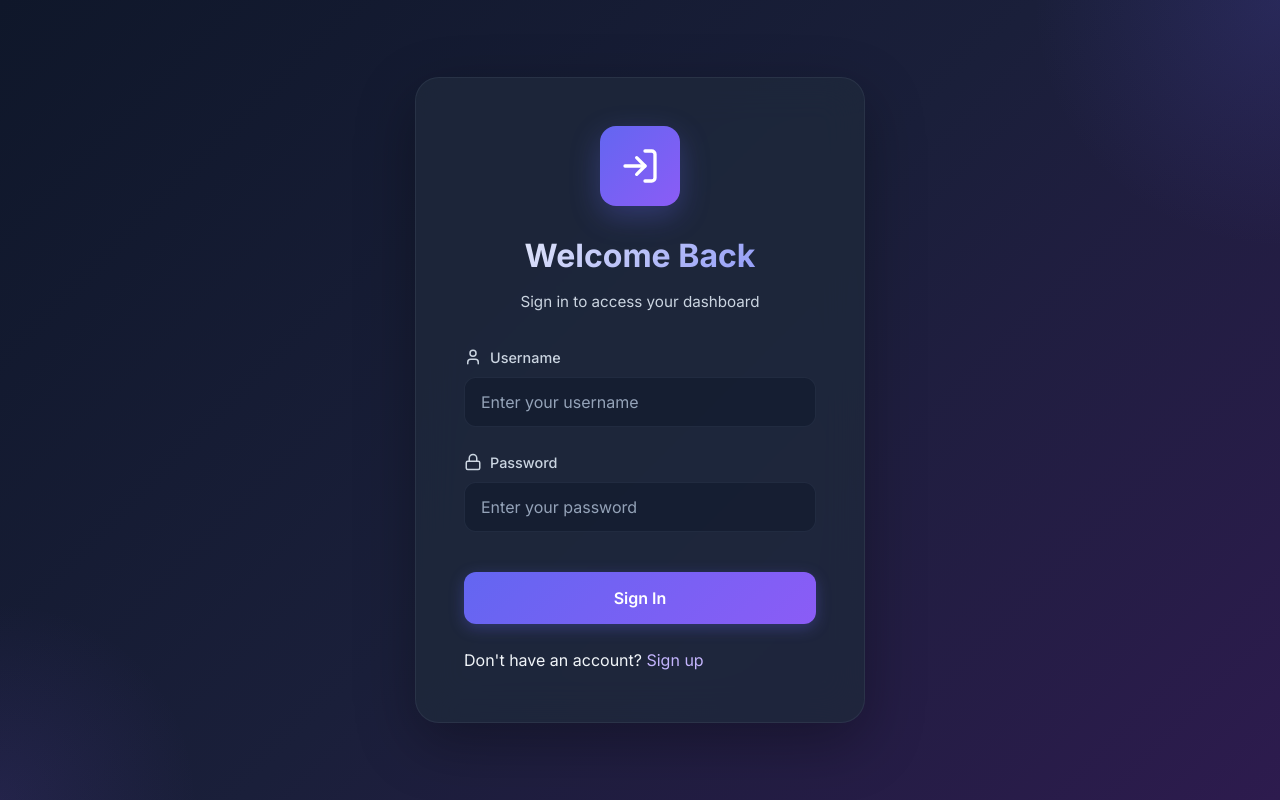
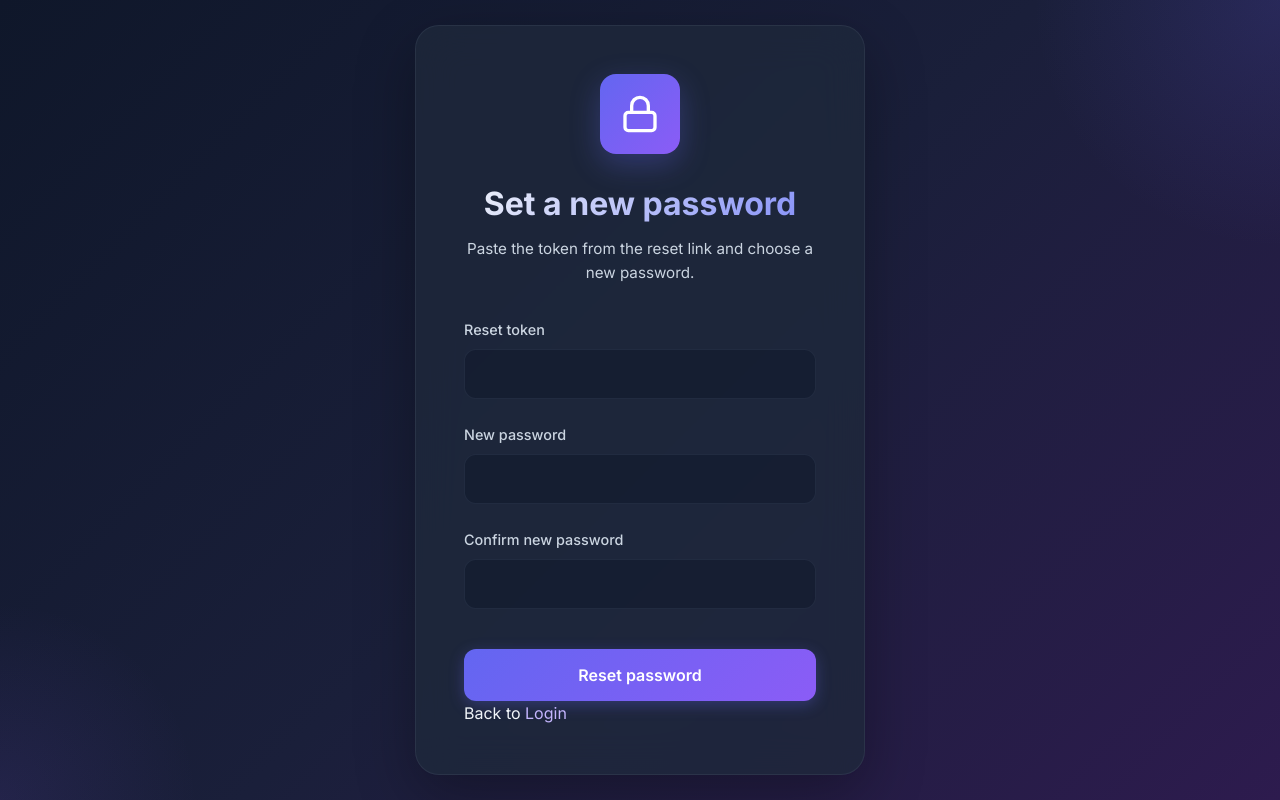
Before and after one commit to jiacomas/MNL-project, a React app in the folder frontend/: page /reset-password in a window 1280 px wide. Before the commit this address led to /login. Built offline with nearby package versions, Linux system fonts and the light colour scheme; no server answers; the HTML template or start-up script is replaced by a standard one.

Commit message:
frontend - reset password (#87)

```diff
--- a/frontend/src/App.jsx
+++ b/frontend/src/App.jsx
@@ -9,6 +9,8 @@ import AdminDashboard from './pages/AdminDashboard';
 import UserDashboard from './pages/UserDashboard';
 import Movies from './pages/Movies';
 import MovieDetail from './pages/MovieDetail';
+import RequestPasswordReset from './pages/RequestPasswordReset';
+import ResetPassword from './pages/ResetPassword';
 import './App.css';
 
 const RedirectToDashboard = () => {
@@ -35,9 +37,13 @@ function App() {
     <AuthProvider>
       <BrowserRouter>
         <Routes>
+          {/* Public auth routes */}
           <Route path="/login" element={<Login />} />
           <Route path="/signup" element={<Signup />} />
+          <Route path="/forgot-password" element={<RequestPasswordReset />} />
+          <Route path="/reset-password" element={<ResetPassword />} />
 
+          {/* Protected app routes */}
           <Route
             element={
               <ProtectedRoute>
@@ -59,6 +65,7 @@ function App() {
             <Route path="/movies/:movieId" element={<MovieDetail />} />
           </Route>
 
+          {/* Root + fallback */}
           <Route path="/" element={<RedirectToDashboard />} />
           <Route path="*" element={<Navigate to="/" replace />} />
         </Routes>
--- a/frontend/src/pages/Login.jsx
+++ b/frontend/src/pages/Login.jsx
@@ -106,6 +106,10 @@ const Login = () => {
             <p>
               Don't have an account? <Link to="/signup">Sign up</Link>
             </p>
+            <p>
+              Forgot your password?{' '}
+              <Link to="/forgot-password">Reset it here</Link>
+            </p>
           </div>
         </form>
       </motion.div>
--- /dev/null
+++ b/frontend/src/pages/RequestPasswordReset.jsx
@@ -0,0 +1,145 @@
+import React, { useState } from 'react';
+import axios from 'axios';
+import { useNavigate, Link } from 'react-router-dom';
+import { useAuth } from '../context/AuthContext';
+import { Lock } from 'lucide-react';
+import { motion } from 'framer-motion';
+
+const RequestPasswordReset = () => {
+  const { API_URL } = useAuth();
+  const navigate = useNavigate();
+
+  const [email, setEmail] = useState('');
+  const [resetLink, setResetLink] = useState('');
+  const [token, setToken] = useState('');
+  const [loading, setLoading] = useState(false);
+  const [error, setError] = useState('');
+  const [success, setSuccess] = useState('');
+
+  const handleSubmit = async (e) => {
+    e.preventDefault();
+    setLoading(true);
+    setError('');
+    setSuccess('');
+    setResetLink('');
+    setToken('');
+
+    try {
+      const res = await axios.post(`${API_URL}/auth/request-reset`, {
+        email,
+      });
+
+      const link = res.data?.reset_link || '';
+      setResetLink(link);
+
+      // pull the token id out of ".../reset-password/<token>"
+      const parts = link.split('/');
+      const lastPart = parts[parts.length - 1];
+      if (lastPart && lastPart !== 'reset-password') {
+        setToken(lastPart);
+      }
+
+      setSuccess('Reset link generated. Copy the token or link below.');
+    } catch (err) {
+      console.error(err);
+      setError(
+        err?.response?.data?.detail ||
+          'Could not create reset link. Please check your email and try again.'
+      );
+    } finally {
+      setLoading(false);
+    }
+  };
+
+  const goToConfirm = () => {
+    if (token) {
+      navigate('/reset-password', { state: { token } });
+    } else {
+      navigate('/reset-password');
+    }
+  };
+
+  return (
+    <div className="login-container">
+      <motion.div
+        className="login-card"
+        initial={{ opacity: 0, y: 20 }}
+        animate={{ opacity: 1, y: 0 }}
+        transition={{ duration: 0.5 }}
+      >
+        <div className="login-header">
+          <div className="logo-container">
+            <Lock className="logo-icon" />
+          </div>
+          <h1>Forgot your password?</h1>
+          <p>Enter your registered email and we’ll generate a reset link.</p>
+        </div>
+
+        <form onSubmit={handleSubmit} className="login-form">
+          <div className="form-group">
+            <label htmlFor="email">Email</label>
+            <input
+              id="email"
+              type="email"
+              className="auth-input"
+              value={email}
+              onChange={(e) => setEmail(e.target.value)}
+              required
+              disabled={loading}
+            />
+          </div>
+
+          {error && <div className="error-message">{error}</div>}
+          {success && <div className="success-message">{success}</div>}
+
+          <motion.button
+            className="login-button"
+            type="submit"
+            disabled={loading}
+            whileHover={{ scale: 1.02 }}
+            whileTap={{ scale: 0.98 }}
+          >
+            {loading ? 'Generating…' : 'Generate reset link'}
+          </motion.button>
+        </form>
+
+        {resetLink && (
+          <div className="reset-result">
+            <p>
+              <strong>Reset link (shown instead of sending email):</strong>
+            </p>
+            <code className="reset-code">{resetLink}</code>
+
+            {token && (
+              <>
+                <p style={{ marginTop: '0.75rem' }}>
+                  <strong>Token ID:</strong>
+                </p>
+                <code className="reset-code">{token}</code>
+
+                <motion.button
+                  type="button"
+                  className="login-button"
+                  style={{ marginTop: '0.75rem' }}
+                  onClick={goToConfirm}
+                  whileHover={{ scale: 1.02 }}
+                  whileTap={{ scale: 0.98 }}
+                >
+                  Continue to set new password
+                </motion.button>
+              </>
+            )}
+          </div>
+        )}
+
+        <div className="login-footer">
+          <p>
+            Remembered your password? <Link to="/login">Back to login</Link>
+          </p>
+        </div>
+      </motion.div>
+    </div>
+  );
+};
+
+export default RequestPasswordReset;
--- /dev/null
+++ b/frontend/src/pages/ResetPassword.jsx
@@ -0,0 +1,136 @@
+import React, { useState } from 'react';
+import axios from 'axios';
+import { useLocation, useNavigate, Link } from 'react-router-dom';
+import { useAuth } from '../context/AuthContext';
+import { Lock } from 'lucide-react';
+import { motion } from 'framer-motion';
+
+const ResetPassword = () => {
+  const { API_URL } = useAuth();
+  const navigate = useNavigate();
+  const location = useLocation();
+
+  const initialToken = (location.state && location.state.token) || '';
+
+  const [token, setToken] = useState(initialToken);
+  const [password, setPassword] = useState('');
+  const [confirm, setConfirm] = useState('');
+  const [loading, setLoading] = useState(false);
+  const [error, setError] = useState('');
+  const [success, setSuccess] = useState('');
+
+  const handleSubmit = async (e) => {
+    e.preventDefault();
+
+    if (password !== confirm) {
+      setError('Passwords do not match.');
+      return;
+    }
+
+    setLoading(true);
+    setError('');
+    setSuccess('');
+
+    try {
+      await axios.post(`${API_URL}/auth/reset-password`, {
+        token,
+        new_password: password,
+      });
+
+      setSuccess('Password reset successfully. You can now log in.');
+      setPassword('');
+      setConfirm('');
+    } catch (err) {
+      console.error(err);
+      setError(
+        err?.response?.data?.detail ||
+          'Could not reset password. Please check your token and try again.'
+      );
+    } finally {
+      setLoading(false);
+    }
+  };
+
+  return (
+    <div className="login-container">
+      <motion.div
+        className="login-card"
+        initial={{ opacity: 0, y: 20 }}
+        animate={{ opacity: 1, y: 0 }}
+        transition={{ duration: 0.5 }}
+      >
+        <div className="login-header">
+          <div className="logo-container">
+            <Lock className="logo-icon" />
+          </div>
+          <h1>Set a new password</h1>
+          <p>Paste the token from the reset link and choose a new password.</p>
+        </div>
+
+        <form onSubmit={handleSubmit} className="login-form">
+          <div className="form-group">
+            <label htmlFor="token">Reset token</label>
+            <input
+              id="token"
+              type="text"
+              className="auth-input"
+              value={token}
+              onChange={(e) => setToken(e.target.value)}
+              required
+              disabled={loading}
+            />
+          </div>
+
+          <div className="form-group">
+            <label htmlFor="password">New password</label>
+            <input
+              id="password"
+              type="password"
+              className="auth-input"
+              value={password}
+              onChange={(e) => setPassword(e.target.value)}
+              required
+              minLength={8}
+              disabled={loading}
+            />
+          </div>
+
+          <div className="form-group">
+            <label htmlFor="confirm">Confirm new password</label>
+            <input
+              id="confirm"
+              type="password"
+              className="auth-input"
+              value={confirm}
+              onChange={(e) => setConfirm(e.target.value)}
+              required
+              minLength={8}
+              disabled={loading}
+            />
+          </div>
+
+          {error && <div className="error-message">{error}</div>}
+          {success && <div className="success-message">{success}</div>}
+
+          <motion.button
+            className="login-button"
+            type="submit"
+            disabled={loading}
+            whileHover={{ scale: 1.02 }}
+            whileTap={{ scale: 0.98 }}
+          >
+            {loading ? 'Resetting…' : 'Reset password'}
+          </motion.button>
+        </form>
+
+        <div className="login-footer">
+          <p>
+            Back to <Link to="/login">Login</Link>
+          </p>
+        </div>
+      </motion.div>
+    </div>
+  );
+};
+
+export default ResetPassword;
```
Also changed, not shown: 1 other file (tests, documents, lock files or other folders).
